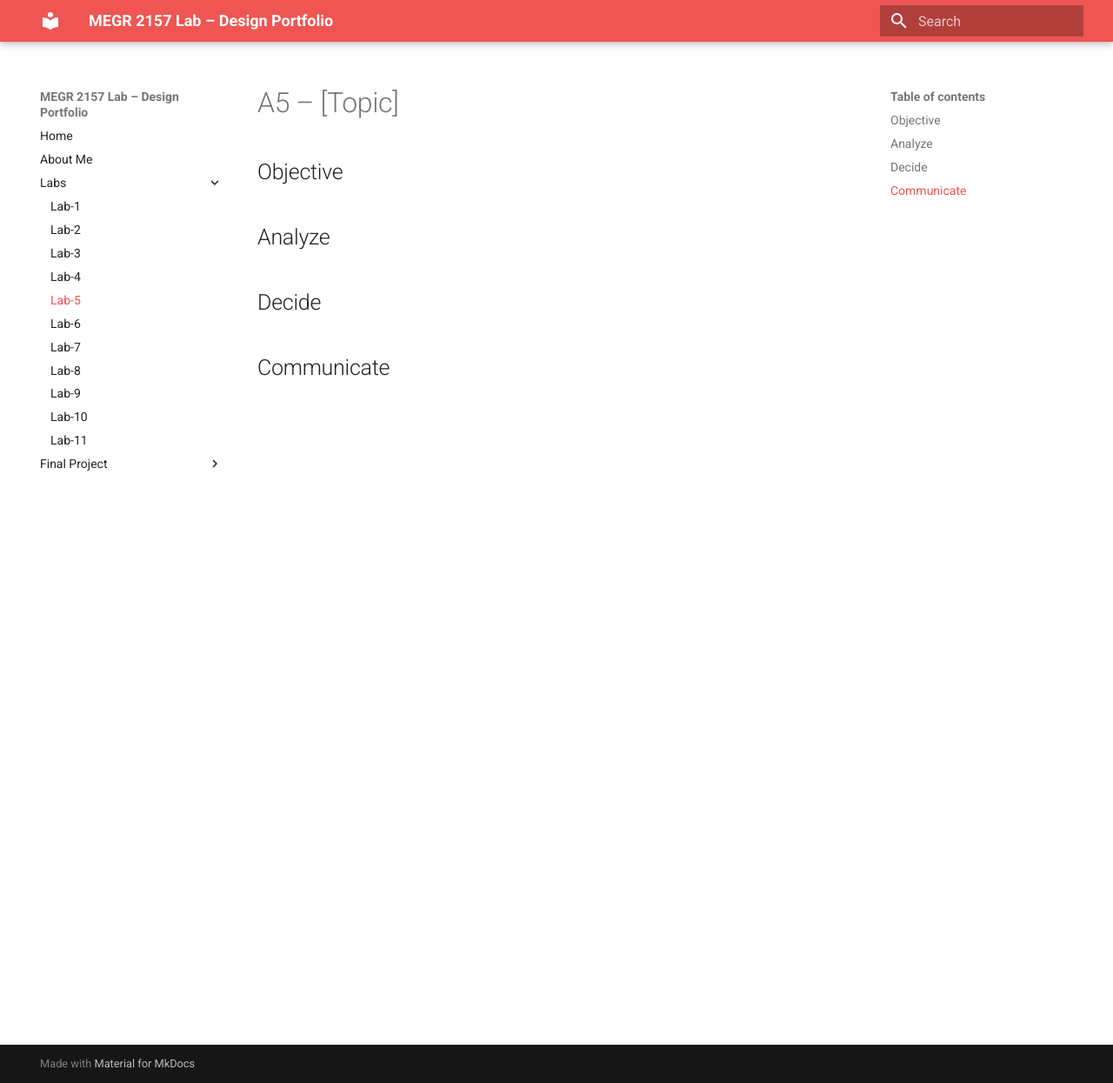
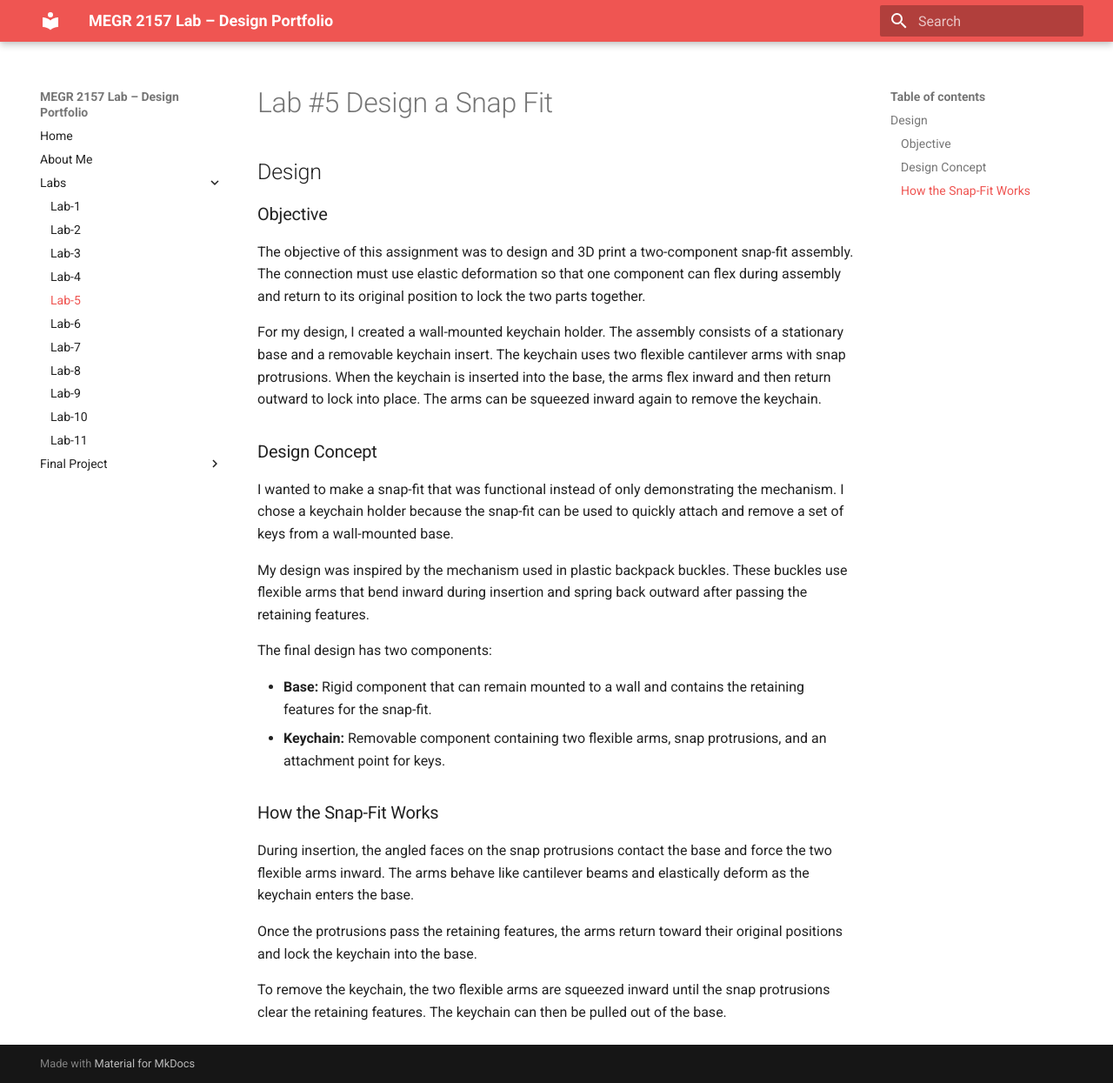
Before and after one commit to KaileighAnn/kaileigh-hill-lab-portfolio, an MkDocs documentation site: the page built from docs/Labs/L05/index.md, in a window 1280 px wide and 1245 px high. Shown: the whole window at 87% size. Built offline with MkDocs 1.6.1 and Material for MkDocs 9.7.7, drawn with Linux system fonts in a browser that asks for light colours.

Commit message:
Revise Lab #5 to detail snap-fit keychain holder design
Updated the content of Lab #5 to describe the design of a snap-fit keychain holder, including objectives, design concepts, and functionality.

```diff
--- a/docs/Labs/L05/index.md
+++ b/docs/Labs/L05/index.md
@@ -1,12 +1,28 @@
-# A5 – [Topic]
+# Lab #5 Design a Snap Fit
 
-## Objective
+## Design
 
+### Objective
 
-## Analyze
+The objective of this assignment was to design and 3D print a two-component snap-fit assembly. The connection must use elastic deformation so that one component can flex during assembly and return to its original position to lock the two parts together.
 
+For my design, I created a wall-mounted keychain holder. The assembly consists of a stationary base and a removable keychain insert. The keychain uses two flexible cantilever arms with snap protrusions. When the keychain is inserted into the base, the arms flex inward and then return outward to lock into place. The arms can be squeezed inward again to remove the keychain.
 
-## Decide
+### Design Concept
 
+I wanted to make a snap-fit that was functional instead of only demonstrating the mechanism. I chose a keychain holder because the snap-fit can be used to quickly attach and remove a set of keys from a wall-mounted base.
 
-## Communicate
+My design was inspired by the mechanism used in plastic backpack buckles. These buckles use flexible arms that bend inward during insertion and spring back outward after passing the retaining features.
+
+The final design has two components:
+
+- **Base:** Rigid component that can remain mounted to a wall and contains the retaining features for the snap-fit.
+- **Keychain:** Removable component containing two flexible arms, snap protrusions, and an attachment point for keys.
+
+### How the Snap-Fit Works
+
+During insertion, the angled faces on the snap protrusions contact the base and force the two flexible arms inward. The arms behave like cantilever beams and elastically deform as the keychain enters the base.
+
+Once the protrusions pass the retaining features, the arms return toward their original positions and lock the keychain into the base.
+
+To remove the keychain, the two flexible arms are squeezed inward until the snap protrusions clear the retaining features. The keychain can then be pulled out of the base.
```
